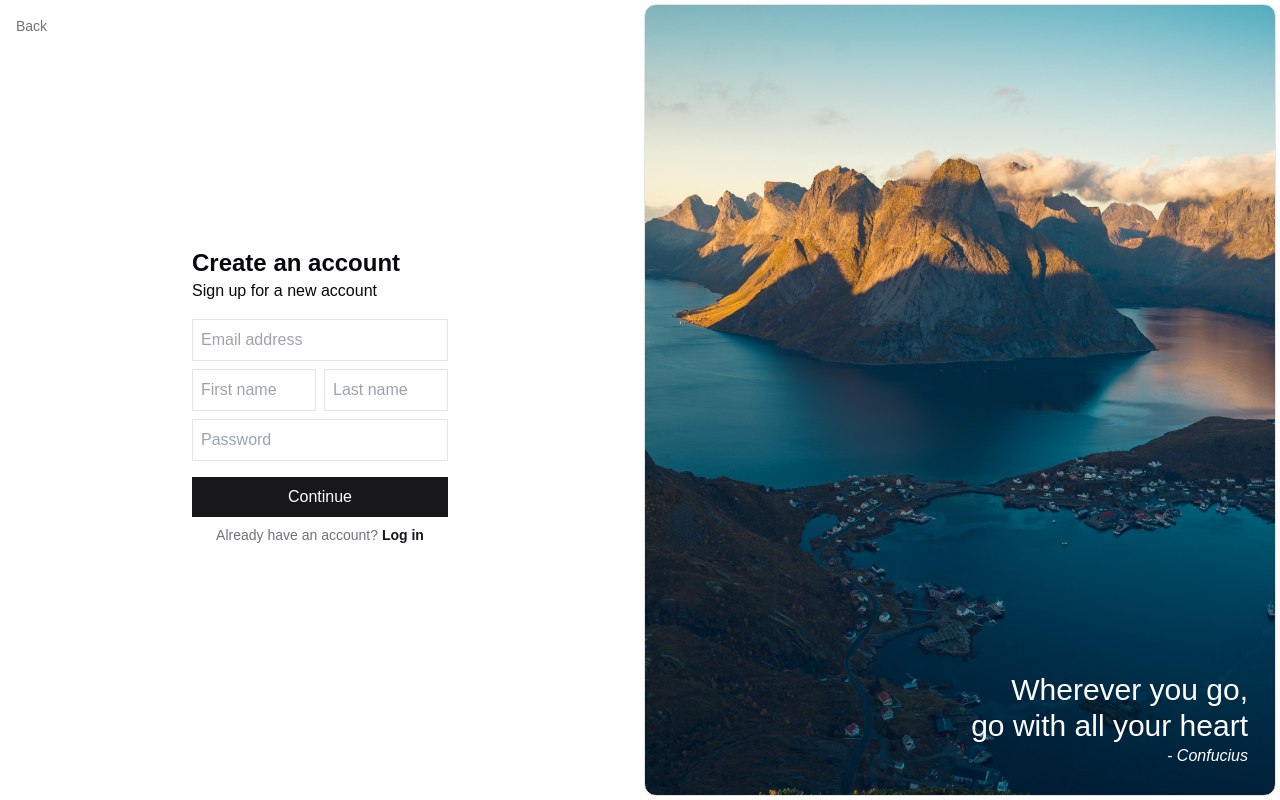
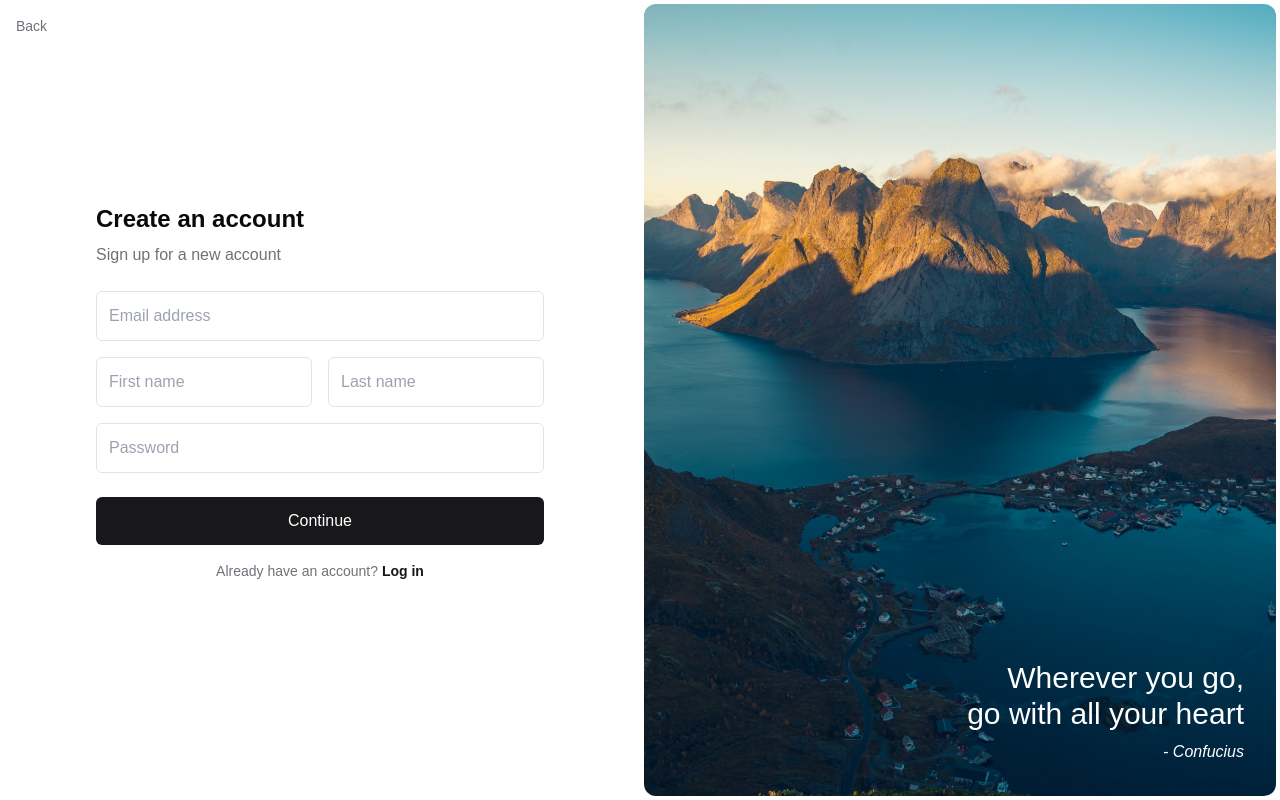
Before and after one commit to dylanw422/pathfinder, a Next.js app: page /sign-up in a window 1280 px wide. Built offline with nearby package versions, Linux system fonts and the light colour scheme; no server answers.

Commit message:
auth pages responsiveness

```diff
--- a/components/login.tsx
+++ b/components/login.tsx
@@ -1,5 +1,5 @@
 "use client";
-import { useState, ChangeEvent } from "react";
+import { useState, type ChangeEvent } from "react";
 import { supabase } from "@/lib/supabase-client";
 import { useRouter } from "next/navigation";
 import { motion } from "framer-motion";
@@ -10,7 +10,7 @@ export function Login() {
   const [loading, setLoading] = useState<boolean>(false);
   const router = useRouter();
 
-  const handleSignup = async () => {
+  const handleLogin = async () => {
     setLoading(true);
     try {
       const { error } = await supabase.auth.signInWithPassword({
@@ -41,11 +41,11 @@ export function Login() {
       initial={{ opacity: 0 }}
       animate={{ opacity: 1 }}
       transition={{ duration: 0.5, ease: "easeInOut" }}
-      className="flex w-full h-screen"
+      className="flex w-full min-h-screen"
     >
       <div
-        id="signup"
-        className="w-1/2 h-screen xl:p-48 p-24 flex flex-col justify-center "
+        id="login"
+        className="w-full md:w-1/2 min-h-screen p-6 sm:p-12 md:p-24 flex flex-col justify-center relative"
       >
         <button
           onClick={() => router.push("/")}
@@ -53,18 +53,18 @@ export function Login() {
         >
           Back
         </button>
-        <h1 className="text-2xl font-semibold">Sign in</h1>
-        <p>Sign in to your account</p>
-        <div className="flex flex-col gap-2 py-4">
+        <h1 className="text-2xl font-semibold mt-8 md:mt-0">Sign in</h1>
+        <p className="mt-2 text-muted-foreground">Sign in to your account</p>
+        <div className="flex flex-col gap-4 py-6">
           <input
-            className="border w-full p-2 focus:outline-none"
+            className="border w-full p-3 rounded-md focus:outline-none focus:ring-2 focus:ring-primary"
             type="email"
             placeholder="Email address"
             value={email}
             onChange={handleEmailChange}
           />
           <input
-            className="border w-full p-2 focus:outline-none"
+            className="border w-full p-3 rounded-md focus:outline-none focus:ring-2 focus:ring-primary"
             type="password"
             placeholder="Password"
             value={password}
@@ -73,35 +73,33 @@ export function Login() {
         </div>
 
         <button
-          onClick={handleSignup}
-          className="w-full bg-primary text-white p-2"
+          onClick={handleLogin}
+          className="w-full bg-primary text-white p-3 rounded-md hover:bg-primary/90 transition-colors"
         >
           {loading ? "Logging in..." : "Continue"}
         </button>
-        <p className="py-2 text-center text-sm text-muted-foreground">
+        <p className="py-4 text-center text-sm text-muted-foreground">
           Don&apos;t have an account?{" "}
           <a
-            className="text-primary font-semibold hover:cursor-pointer"
+            className="text-primary font-semibold hover:underline cursor-pointer"
             href="/sign-up"
           >
             Create an account
           </a>
         </p>
       </div>
-      <div id="img" className="w-1/2 h-screen p-1">
+      <div id="img" className="hidden md:block w-1/2 h-screen p-1">
         <div
-          className="w-full h-full rounded-xl"
+          className="w-full h-full rounded-xl bg-cover bg-center relative"
           style={{
             backgroundImage: "url(/login2.webp)",
-            backgroundSize: "cover",
-            backgroundPosition: "center",
           }}
         >
           <div className="absolute bottom-4 right-4 text-white p-4 text-end">
             <h1 className="text-3xl">
               Live your life by a compass, <br /> not by a clock
             </h1>
-            <h1 className="italic">- Stephen Covey</h1>
+            <h1 className="italic mt-2">- Stephen Covey</h1>
           </div>
         </div>
       </div>
--- a/components/sign-up.tsx
+++ b/components/sign-up.tsx
@@ -1,5 +1,5 @@
 "use client";
-import { useState, ChangeEvent } from "react";
+import { useState, type ChangeEvent } from "react";
 import { supabase } from "@/lib/supabase-client";
 import { useRouter } from "next/navigation";
 import { motion } from "framer-motion";
@@ -67,11 +67,11 @@ export function Signup() {
       initial={{ opacity: 0 }}
       animate={{ opacity: 1 }}
       transition={{ duration: 0.5, ease: "easeInOut" }}
-      className="flex w-full h-screen"
+      className="flex w-full min-h-screen"
     >
       <div
         id="signup"
-        className="w-1/2 h-screen xl:p-48 p-24 flex flex-col justify-center "
+        className="w-full md:w-1/2 min-h-screen p-6 sm:p-12 md:p-24 flex flex-col justify-center relative"
       >
         <button
           onClick={() => router.push("/")}
@@ -79,34 +79,37 @@ export function Signup() {
         >
           Back
         </button>
-        <h1 className="text-2xl font-semibold">Create an account</h1>
-        <p>Sign up for a new account</p>
-        <div className="flex flex-col gap-2 py-4">
+        <h1 className="text-2xl font-semibold mt-8 md:mt-0">
+          Create an account
+        </h1>
+        <p className="mt-2 text-muted-foreground">Sign up for a new account</p>
+        <div className="flex flex-col gap-4 py-6">
           <input
-            className="border w-full p-2 focus:outline-none"
+            className="border w-full p-3 rounded-md focus:outline-none focus:ring-2 focus:ring-primary"
             type="email"
             placeholder="Email address"
             value={email}
             onChange={handleEmailChange}
           />
-          <div className="flex items-center gap-2">
+          <div className="flex flex-col sm:flex-row gap-4">
             <input
-              className="border w-full p-2 focus:outline-none"
-              type="email"
+              className="border w-full p-3 rounded-md focus:outline-none focus:ring-2 focus:ring-primary"
+              type="text"
               placeholder="First name"
               required
               value={firstName}
               onChange={handleFirstNameChange}
             />
             <input
-              className="border w-full p-2 focus:outline-none"
+              className="border w-full p-3 rounded-md focus:outline-none focus:ring-2 focus:ring-primary"
+              type="text"
               placeholder="Last name"
               value={lastName}
               onChange={handleLastNameChange}
             />
           </div>
           <input
-            className="border w-full p-2 focus:outline-none"
+            className="border w-full p-3 rounded-md focus:outline-none focus:ring-2 focus:ring-primary"
             type="password"
             placeholder="Password"
             value={password}
@@ -116,34 +119,32 @@ export function Signup() {
 
         <button
           onClick={handleSignup}
-          className="w-full bg-primary text-white p-2"
+          className="w-full bg-primary text-white p-3 rounded-md hover:bg-primary/90 transition-colors"
         >
           {loading ? "Creating account..." : "Continue"}
         </button>
-        <p className="py-2 text-center text-sm text-muted-foreground">
+        <p className="py-4 text-center text-sm text-muted-foreground">
           Already have an account?{" "}
           <a
-            className="text-primary font-semibold hover:cursor-pointer"
+            className="text-primary font-semibold hover:underline cursor-pointer"
             href="/login"
           >
             Log in
           </a>
         </p>
       </div>
-      <div id="img" className="w-1/2 h-screen p-1">
+      <div id="img" className="hidden md:block w-1/2 h-screen p-1">
         <div
-          className="w-full h-full border rounded-xl"
+          className="w-full h-full rounded-xl bg-cover bg-center relative"
           style={{
             backgroundImage: "url(/login.webp)",
-            backgroundSize: "cover",
-            backgroundPosition: "center",
           }}
         >
           <div className="absolute bottom-4 right-4 text-white p-4 text-end">
             <h1 className="text-3xl">
               Wherever you go, <br /> go with all your heart
             </h1>
-            <h1 className="italic">- Confucius</h1>
+            <h1 className="italic mt-2">- Confucius</h1>
           </div>
         </div>
       </div>
```
